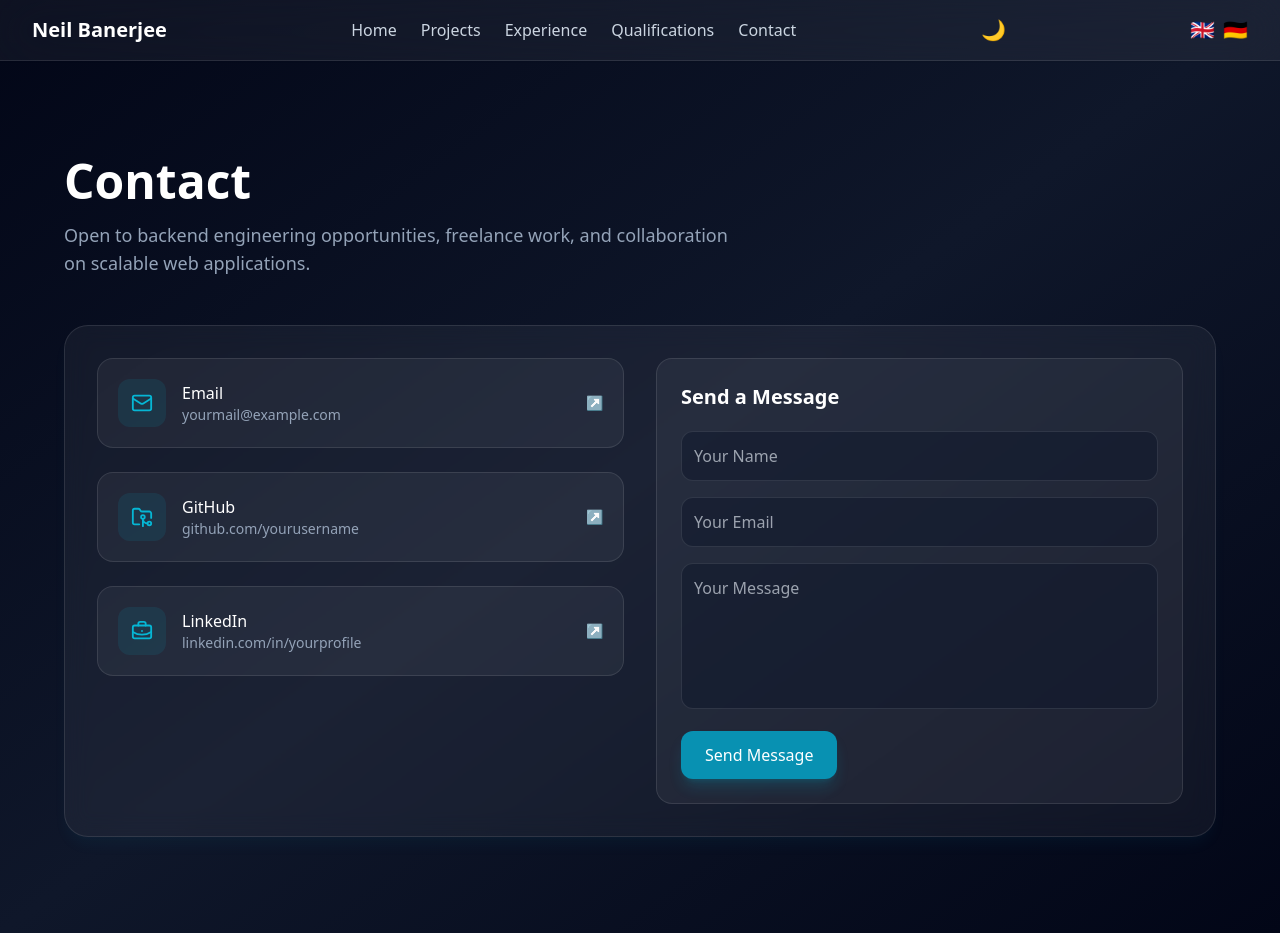
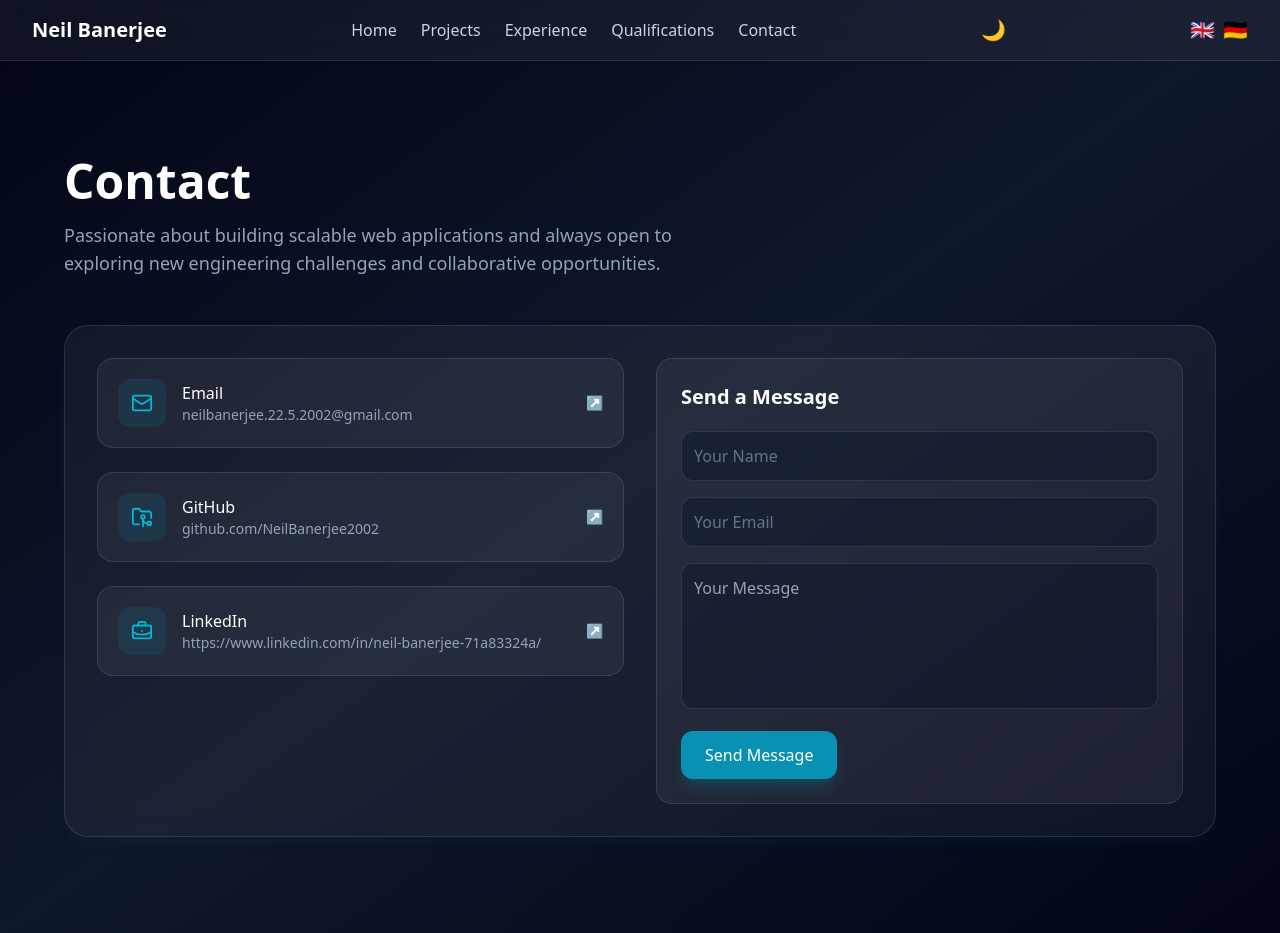
Before and after one commit to NeilBanerjee2002/portfolio, a React (Vite) app in the folder front-end/: page /Contact in a window 1280 px wide. Built offline with nearby package versions, Linux system fonts and the light colour scheme.

Commit message:
Added mail rate limiter

```diff
--- a/front-end/src/components/Contact/Contact.jsx
+++ b/front-end/src/components/Contact/Contact.jsx
@@ -1,5 +1,5 @@
 import { useState } from "react";
-import SectionToast from './SuccessToast'
+import Toast from "./SuccessToast";
 import ContactCard from './ContactCard'
 import { contactItems } from './ContactData'
 import ContactForm from './ContactForm'
@@ -11,8 +11,12 @@ export default function ContactMain({ t }) {
         message: ""
     });
 
-    const [success, setSuccess] = useState(false);
-    const [loading, setLoading] = useState(false);
+    const [toast, setToast] = useState({
+        show: false,
+        type: "success",
+        title: "",
+        message: ""
+    }); const [loading, setLoading] = useState(false);
 
     const handleChange = (e) => {
         setFormData({
@@ -41,12 +45,24 @@ export default function ContactMain({ t }) {
 
             const data = await response.json();
 
+            if (!response.ok) {
+                throw new Error(data.message);
+            }
+
             if (data.success) {
 
-                setSuccess(true);
+                setToast({
+                    show: true,
+                    type: "success",
+                    title: "Message Sent",
+                    message: data.message
+                });
 
                 setTimeout(() => {
-                    setSuccess(false);
+                    setToast(prev => ({
+                        ...prev,
+                        show: false
+                    }));
                 }, 3000);
 
                 setFormData({
@@ -60,13 +76,29 @@ export default function ContactMain({ t }) {
 
             console.log(error);
 
-            alert("Failed to send message");
+            setToast({
+                show: true,
+                type: "error",
+                title: "",
+                message: error.message
+            });
+            setTimeout(() => {
+                setToast(prev => ({
+                    ...prev,
+                    show: false
+                }));
+            }, 3000);
         }
 
         setLoading(false);
     };
     return (
-        <><SectionToast success={success} />
+        <><Toast
+            show={toast.show}
+            type={toast.type}
+            title={toast.title}
+            message={toast.message}
+        />
             <section className="px-8 md:px-16 py-24">
 
 
@@ -77,8 +109,7 @@ export default function ContactMain({ t }) {
                     </h1>
 
                     <p className="text-gray-600 dark:text-slate-400 text-lg">
-                        Open to backend engineering opportunities, freelance work,
-                        and collaboration on scalable web applications.
+                        Passionate about building scalable web applications and always open to exploring new engineering challenges and collaborative opportunities.
                     </p>
                 </div>
 
--- a/front-end/src/components/Contact/ContactData.jsx
+++ b/front-end/src/components/Contact/ContactData.jsx
@@ -7,20 +7,20 @@ import {
 export const contactItems = [
     {
         title: "Email",
-        subtitle: "yourmail@example.com",
-        href: "mailto:yourmail@example.com",
+        subtitle: "neilbanerjee.22.5.2002@gmail.com",
+        href: "mailto:neilbanerjee.22.5.2002@gmail.com",
         icon: <Mail className="text-cyan-500" size={22} />
     },
     {
         title: "GitHub",
-        subtitle: "github.com/yourusername",
-        href: "https://github.com/",
+        subtitle: "github.com/NeilBanerjee2002",
+        href: "https://github.com/NeilBanerjee2002",
         icon: <FolderGit2 className="text-cyan-500" size={22} />
     },
     {
         title: "LinkedIn",
-        subtitle: "linkedin.com/in/yourprofile",
-        href: "https://linkedin.com/",
+        subtitle: "https://www.linkedin.com/in/neil-banerjee-71a83324a/",
+        href: "https://www.linkedin.com/in/neil-banerjee-71a83324a/",
         icon: <BriefcaseBusiness className="text-cyan-500" size={22} />
     }
 ];
--- a/front-end/src/components/Contact/ContactForm.jsx
+++ b/front-end/src/components/Contact/ContactForm.jsx
@@ -23,6 +23,7 @@ export default function ContactForm({
                 {/* Name */}
                 <input
                     type="text"
+                    required
                     name="name"
                     placeholder="Your Name"
                     value={formData.name}
@@ -30,16 +31,28 @@ export default function ContactForm({
                     className="
                                 w-full p-3 rounded-xl
                                 bg-white dark:bg-slate-900/50
-                        border border-gray-300 dark:border-white/10
                                 text-slate-800 dark:text-white
-                        outline-none focus:border-cyan-500
-                        transition
+
+                                border border-gray-300
+                                dark:border-white/10
+
+                                outline-none transition
+
+                                focus:border-cyan-500
+                                focus:ring-2 focus:ring-cyan-500/20
+
+                                invalid:border-red-500
+                                invalid:text-red-500
+
+                                placeholder:text-gray-400
+                                dark:placeholder:text-slate-500
                             "
                 />
 
                 {/* Email */}
                 <input
                     type="email"
+                    required
                     name="email"
                     placeholder="Your Email"
                     value={formData.email}
@@ -47,10 +60,21 @@ export default function ContactForm({
                     className="
                             w-full p-3 rounded-xl
                             bg-white dark:bg-slate-900/50
-                        border border-gray-300 dark:border-white/10
                             text-slate-800 dark:text-white
-                        outline-none focus:border-cyan-500
-                        transition
+
+                            border border-gray-300
+                            dark:border-white/10
+
+                            outline-none transition
+
+                            focus:border-cyan-500
+                            focus:ring-2 focus:ring-cyan-500/20
+
+                            invalid:border-red-500
+                            invalid:text-red-500
+
+                            placeholder:text-gray-400
+                            dark:placeholder:text-slate-500
                     "
                 />
 
@@ -58,6 +82,7 @@ export default function ContactForm({
                 <textarea
                     rows="5"
                     name="message"
+                    required
                     placeholder="Your Message"
                     value={formData.message}
                     onChange={handleChange}
@@ -67,7 +92,8 @@ export default function ContactForm({
                         border border-gray-300 dark:border-white/10
                         text-slate-800 dark:text-white
                         outline-none focus:border-cyan-500
-                        transition resize-none
+                        transition resize-none invalid:border-red-500
+
                     "
                 />
 
--- a/front-end/src/components/Contact/SuccessToast.jsx
+++ b/front-end/src/components/Contact/SuccessToast.jsx
@@ -1,9 +1,32 @@
 import { motion, AnimatePresence } from "framer-motion";
 
-export default function SuccessToast({ success }) {
+export default function Toast({
+    show,
+    type = "success",
+    title,
+    message
+}) {
+
+    const styles = {
+        success: {
+            border: "border-green-500/20",
+            iconBg: "bg-green-500/10",
+            iconColor: "text-green-500",
+            icon: "✓"
+        },
+        error: {
+            border: "border-red-500/20",
+            iconBg: "bg-red-500/10",
+            iconColor: "text-red-500",
+            icon: "✕"
+        }
+    };
+
+    const current = styles[type];
+
     return (
         <AnimatePresence>
-            {success && (
+            {show && (
                 <motion.div
                     initial={{ x: 400, opacity: 0 }}
                     animate={{ x: 0, opacity: 1 }}
@@ -13,32 +36,33 @@ export default function SuccessToast({ success }) {
                         stiffness: 120,
                         damping: 18
                     }}
-                    className="
+                    className={`
                         fixed top-24 right-6 z-50
                         px-5 py-4 rounded-2xl
                         bg-white dark:bg-slate-900
-                        border border-green-500/20
-                        shadow-2xl shadow-green-500/10
+                        border ${current.border}
+                        shadow-2xl
                         flex items-center gap-3
                         min-w-[320px]
-                    "
+                    `}
                 >
-                    <div className="
+                    <div className={`
                         w-10 h-10 rounded-full
-                        bg-green-500/10
+                        ${current.iconBg}
                         flex items-center justify-center
-                        text-green-500 text-lg
-                    ">
-                        ✓
+                        ${current.iconColor}
+                        text-lg
+                    `}>
+                        {current.icon}
                     </div>
 
                     <div>
                         <p className="font-semibold text-slate-800 dark:text-white">
-                            Message Sent
+                            {title}
                         </p>
 
                         <p className="text-sm text-gray-500 dark:text-slate-400">
-                            Your message was delivered successfully.
+                            {message}
                         </p>
                     </div>
                 </motion.div>
--- a/package.json
+++ b/package.json
@@ -8,5 +8,8 @@
   },
   "devDependencies": {
     "concurrently": "^9.0.0"
+  },
+  "dependencies": {
+    "express-rate-limit": "^8.5.1"
   }
 }
```
Also changed, not shown: 2 other files (tests, documents, lock files or other folders). Lines whose indentation alone changed are shown as unchanged.
